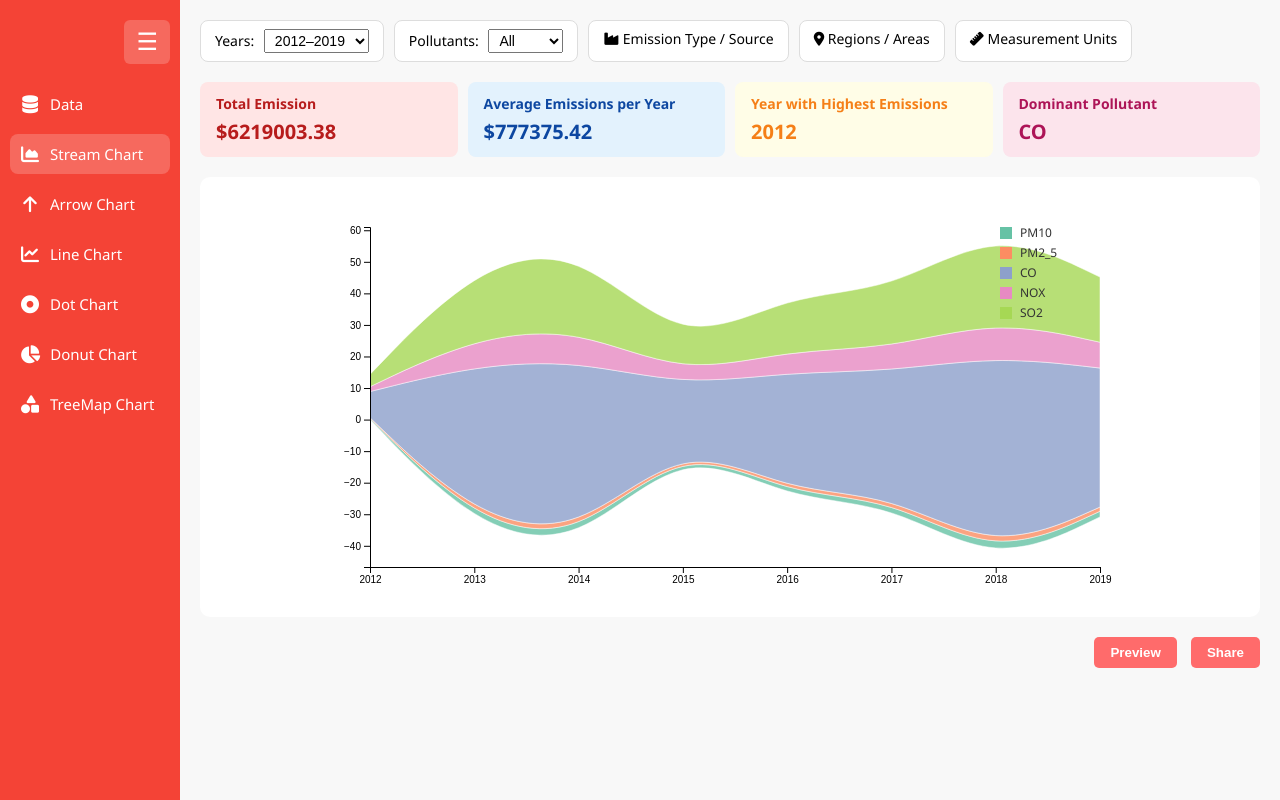
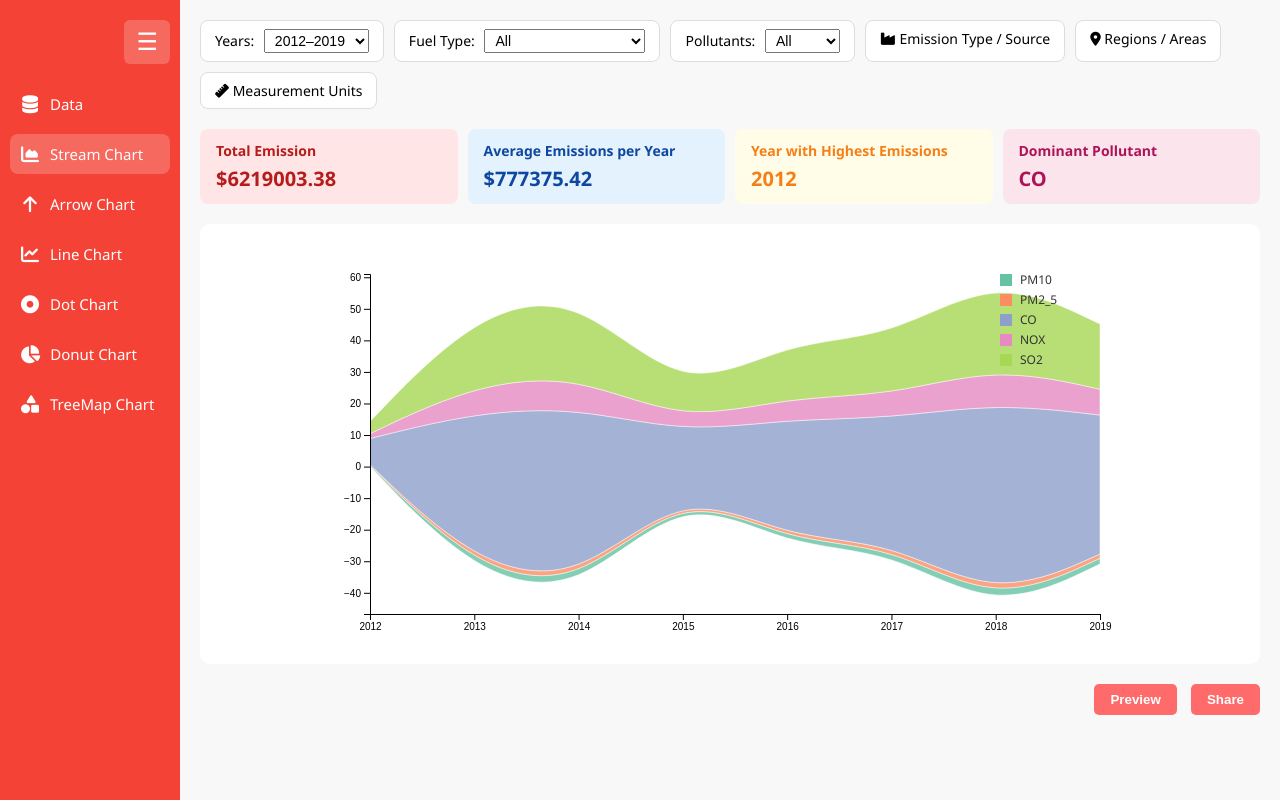
Before and after one commit to Saikirannim/data-visualisation1, a website: page index.html in a window 1280 px wide. Drawn offline with nearby package versions, Linux system fonts and the light colour scheme.

Commit message:
Added fuel type filter

```diff
--- a/index.html
+++ b/index.html
@@ -191,6 +191,22 @@
             <option value="2019">2019</option>
           </select>
         </div>
+        <div class="filter">Fuel Type:
+          <select id="fuelSelect">
+            <option value="all">All</option>
+            <option value="Bituminous coal">Bituminous coal</option>
+            <option value="Diesel">Diesel</option>
+            <option value="Fuel oil">Fuel Oil</option>
+            <option value="LPG">LPG</option>
+            <option value="Lignite coal">Lignite Oil</option>
+            <option value="Natural gas">Natural Gas</option>
+            <option value="Petrol">Petrol</option>
+            <option value="Sub-bituminous coal">Sub-bituminous coal</option>
+            <option value="Biogas">Biogas</option>
+            <option value="Crude oil">Biogas</option>
+            <option value="Wood">Wood</option>
+          </select>
+        </div>
         <div class="filter">Pollutants:
           <select id="pollutantSelect">
             <option value="all">All</option>
@@ -267,6 +283,8 @@
       script.setAttribute("data-dynamic", "true");
       document.body.appendChild(script);
     }
+
+    document.getElementById("fuelSelect").addEventListener("change", () => loadChart("line"));
   </script>
 </body>
 </html>
```
Also changed, not shown: charts/lineChart.js (+8 -11 lines).
